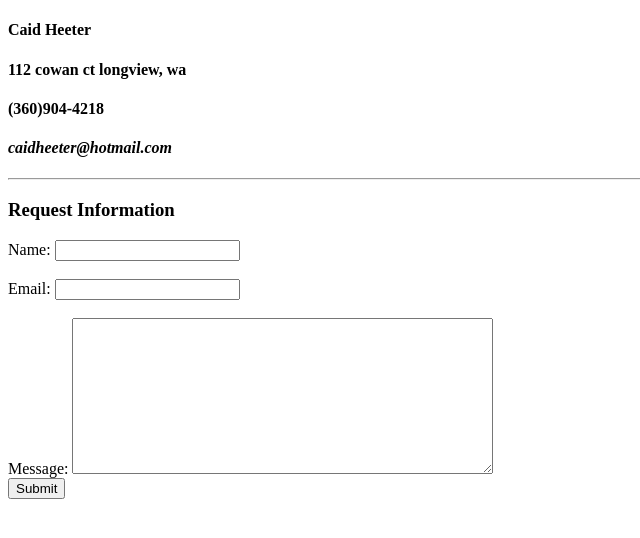
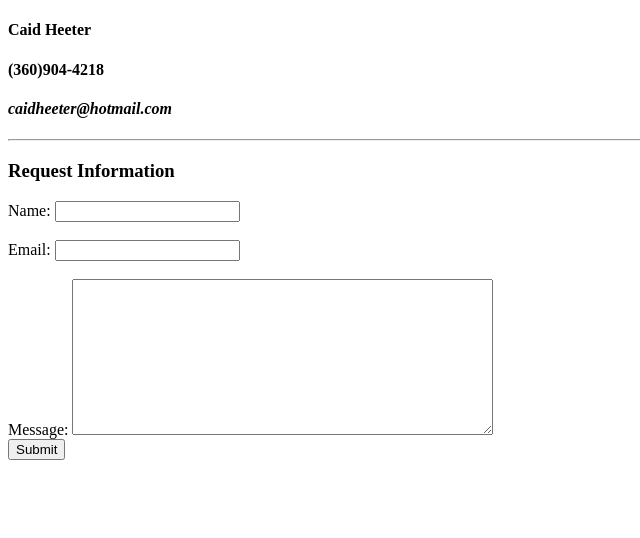
Before and after one commit to caidheeter/fs, a plain HTML site: page contact-me.html in a window 1280 px wide. Shown: the whole page, without its empty margins (0-640 px from the left). Drawn offline with Linux system fonts and the light colour scheme.

Commit message:
Update contact-me.html

```diff
--- a/contact-me.html
+++ b/contact-me.html
@@ -6,7 +6,6 @@
   </head>
   <body>
     <h4>Caid Heeter</h4>
-    <h4>112 cowan ct longview, wa</h4>
     <h4>(360)904-4218</h4>
     <h4><em>caidheeter@hotmail.com</em></h4>
     <hr>
```
